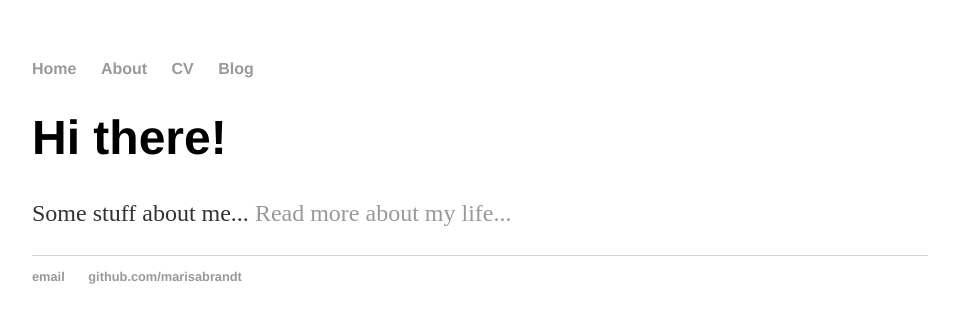
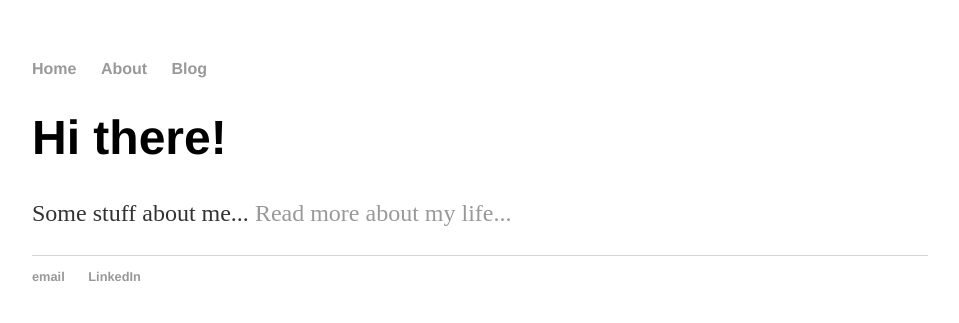
Before and after one commit to marisabrandt/marisabrandt.github.io, a Jekyll site: the page built from index.html, in a window 1280 px wide. Shown: the top 323 px of the page, without its empty margins (160-1119 px from the left). Built offline with Jekyll 4.4.1, drawn with Linux system fonts in a browser that asks for light colours.

Commit message:
added linkedin
also removed cv link and github

```diff
--- a/_layouts/default.html
+++ b/_layouts/default.html
@@ -10,7 +10,6 @@
 	    		<ul>
 	        		<li><a href="/">Home</a></li>
 		        	<li><a href="/about">About</a></li>
-	        		<li><a href="/cv">CV</a></li>
 	        		<li><a href="/blog">Blog</a></li>
 	    		</ul>
 			</nav>
@@ -21,8 +20,8 @@
 			</div><!-- /.container -->
 			<footer>
 	    		<ul>
-	        		<li><a href="mailto:test@gmail.com">email</a></li>
-	        		<li><a href="https://github.com/marisabrandt">github.com/marisabrandt</a></li>
+	        		<li><a href="mailto:marisa.k.brandt@gmail.com">email</a></li>
+	        		<li><a href="https://www.linkedin.com/in/marisabrandt/">LinkedIn</a></li>
 				</ul>
 			</footer>
 		</body>
```
